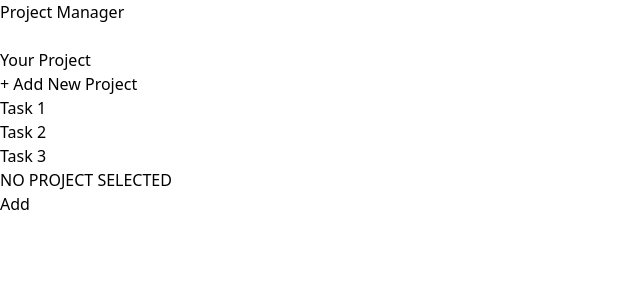
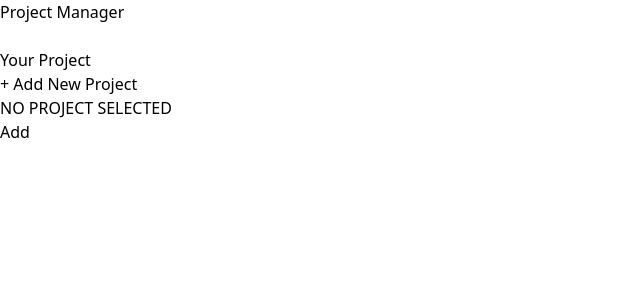
Before and after one commit to Zain0205/project-manager, a React (Vite) app: page / in a window 1280 px wide. Shown: the top 300 px of the page, without its empty margins (0-640 px from the left). Built offline with nearby package versions, Linux system fonts and the light colour scheme.

Commit message:
feat: rendering project title in sidebar

```diff
--- a/src/components/SideBar.jsx
+++ b/src/components/SideBar.jsx
@@ -1,7 +1,7 @@
 import { useState } from "react";
 import Button from "./Button";
 
-export default function SideBar({onAdd}) {
+export default function SideBar({onAdd, projectList}) {
   const [menuIsOpen, setMenuIsOpen] = useState(false);
 
   const showMenu = !menuIsOpen ? "-translate-x-96 md:translate-x-0" : "translate-x-0";
@@ -31,9 +31,7 @@ export default function SideBar({onAdd}) {
             <Button onClick={onAdd}>+ Add New Project</Button>
           </div>
           <ul className="">
-            <li className="px-5 py-2 text-md hover:bg-zinc-600">Task 1</li>
-            <li className="px-5 py-2 text-md hover:bg-zinc-600 my-1">Task 2</li>
-            <li className="px-5 py-2 text-md hover:bg-zinc-600">Task 3</li>
+            {projectList.map(project =>  <li className="px-5 py-2 text-md hover:bg-zinc-600">{project.title}</li>)}
           </ul>
         </nav>
       </aside>
```
